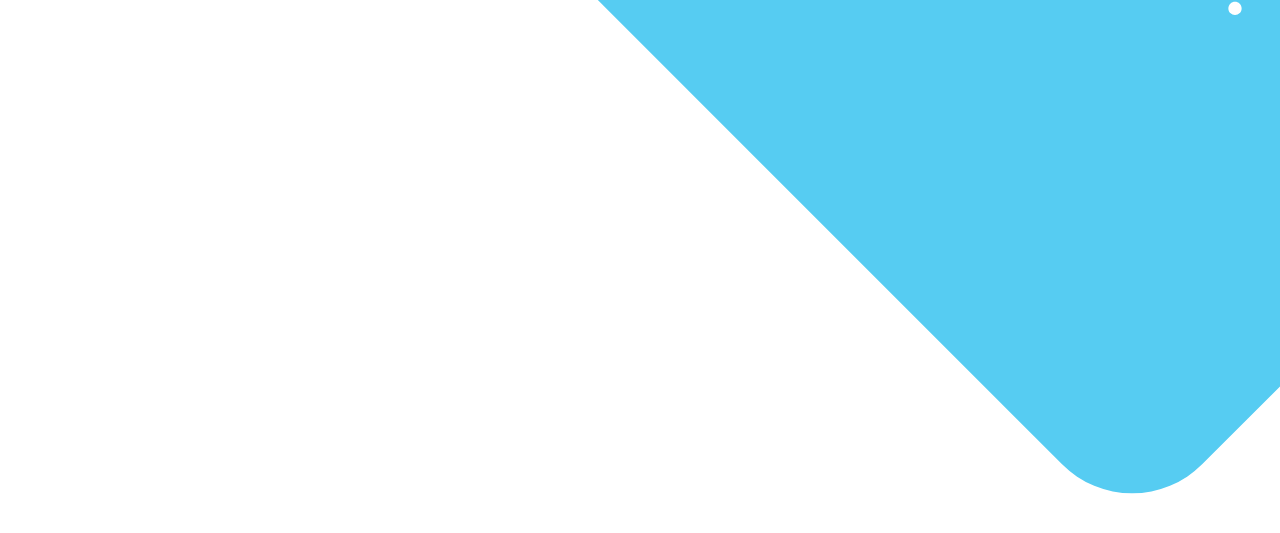
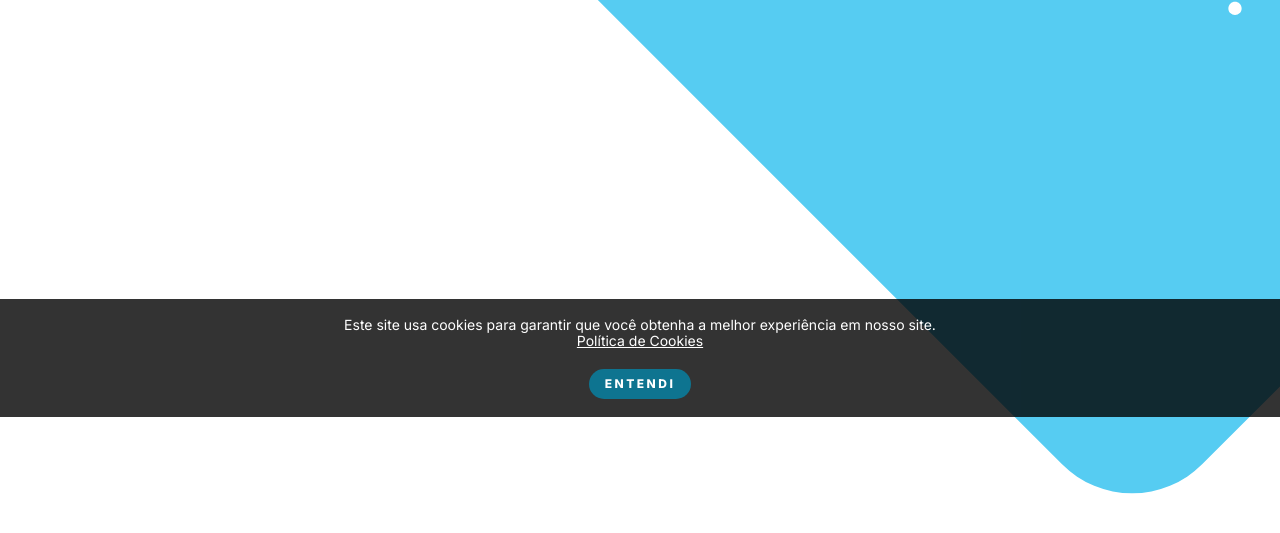
Before and after one commit to guilhermerodrigues680/css-projects, a plain HTML site: page figma-design/index.html in a window 1280 px wide. Shown: the part 383-916 px from the top of the page. Drawn offline with Linux system fonts and the light colour scheme.

Commit message:
Adicionada barra de consetimento cookies

```diff
--- a/figma-design/index.html
+++ b/figma-design/index.html
@@ -52,6 +52,12 @@
     </section>
   </main>
 
+  <div class="cookies-consent-bar">
+    <p>Este site usa cookies para garantir que você obtenha a melhor experiência em nosso site.</p>
+    <p><a href="#">Política de Cookies</a></p>
+    <button class="btn btn--badge cookies-consent-bar__btn">Entendi</button>
+  </div>
+
   <footer></footer>
 
   <script src="script.js"></script>
--- a/figma-design/style.scss
+++ b/figma-design/style.scss
@@ -58,6 +58,23 @@ body {
 }
 
 /* Classes dos componentes */
+
+.btn {
+  border: none;
+  color: #ffffff;
+  background: #0E7490;
+  cursor: pointer;
+
+  &--badge {
+    padding: 0.5rem 1rem;
+    font-style: normal;
+    font-weight: 800;
+    font-size: 0.75rem;
+    letter-spacing: 2.5px;
+    text-transform: uppercase;
+    border-radius: 9999px;
+  }
+}
 
 .header {
   position: fixed;
@@ -206,3 +223,35 @@ main {
     }
   }
 }
+
+.cookies-consent-bar {
+  position: fixed;
+  bottom: 0;
+  left: 0;
+  right: 0;
+  padding: 1.125rem 1.5rem;
+  background: rgba(0, 0, 0, 0.8);
+  touch-action: manipulation;
+
+  p {
+    font-style: normal;
+    font-weight: normal;
+    font-size: 0.875rem;
+    color: #ffffff;
+    text-align: center;
+
+    a {
+      color: #ffffff;
+      text-decoration: underline #ffffff;
+    }
+  }
+
+  .cookies-consent-bar__btn {
+    display: block;
+    margin: 0.5rem auto 0 auto;
+
+    @media (min-width: 768px) {
+      margin-top: 1.25rem;
+    }
+  }
+}
```
Also changed, not shown: figma-design/style.css, 1 other file.
